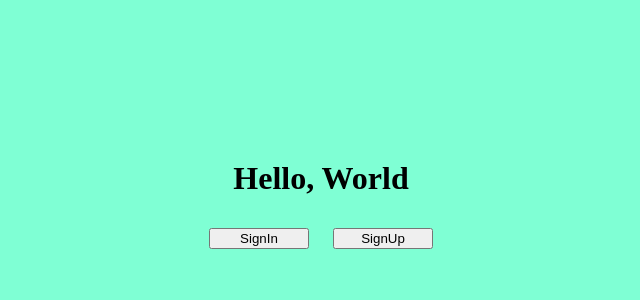
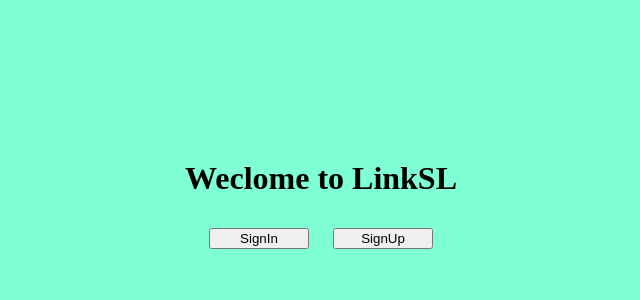
Before and after one commit to krizh4/tourist_site, a Django app: page / in a window 1280 px wide. Shown: the top 300 px of the page, without its empty margins (319-959 px from the left). Run offline with Django 4.2, Linux system fonts and the light colour scheme.

Commit message:
changes_homepage

```diff
--- a/server/home/templates/home/home_not_logged.html
+++ b/server/home/templates/home/home_not_logged.html
@@ -26,7 +26,7 @@
 </head>
 <body>
     <div class="all">
-        <h1>Hello, World</h1>
+        <h1>Weclome to LinkSL</h1>
         <div class="links">
             <a href="{% url 'login' %}"><button>SignIn</button></a>
             <a href="{% url 'signup' %}"><button>SignUp</button></a>
```
